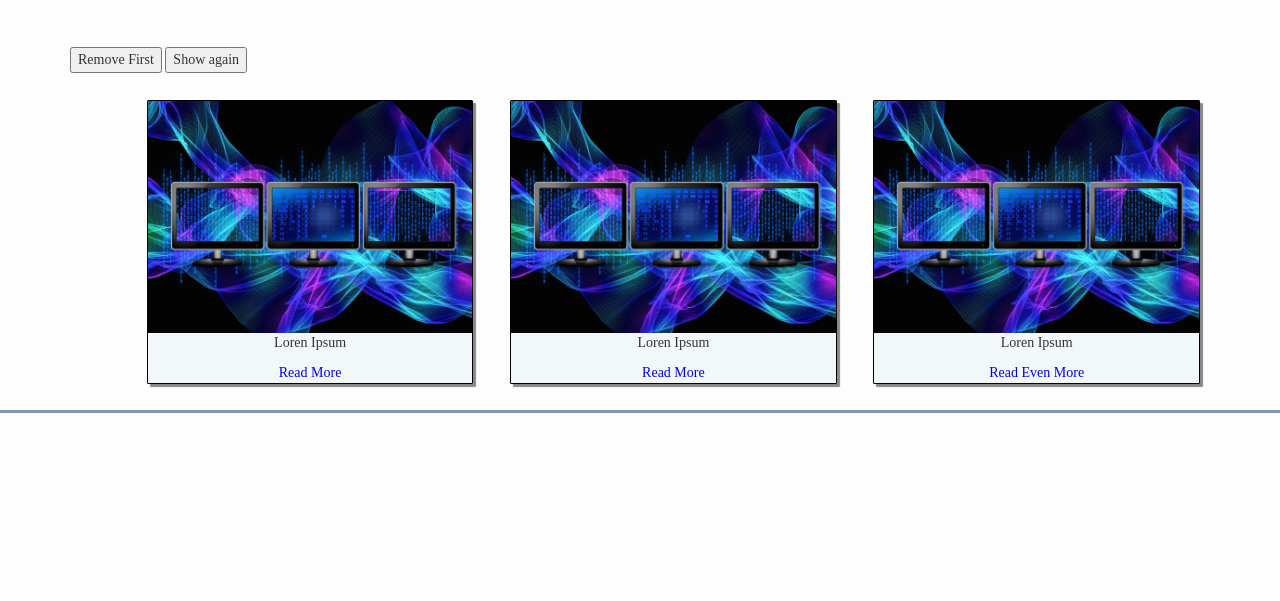
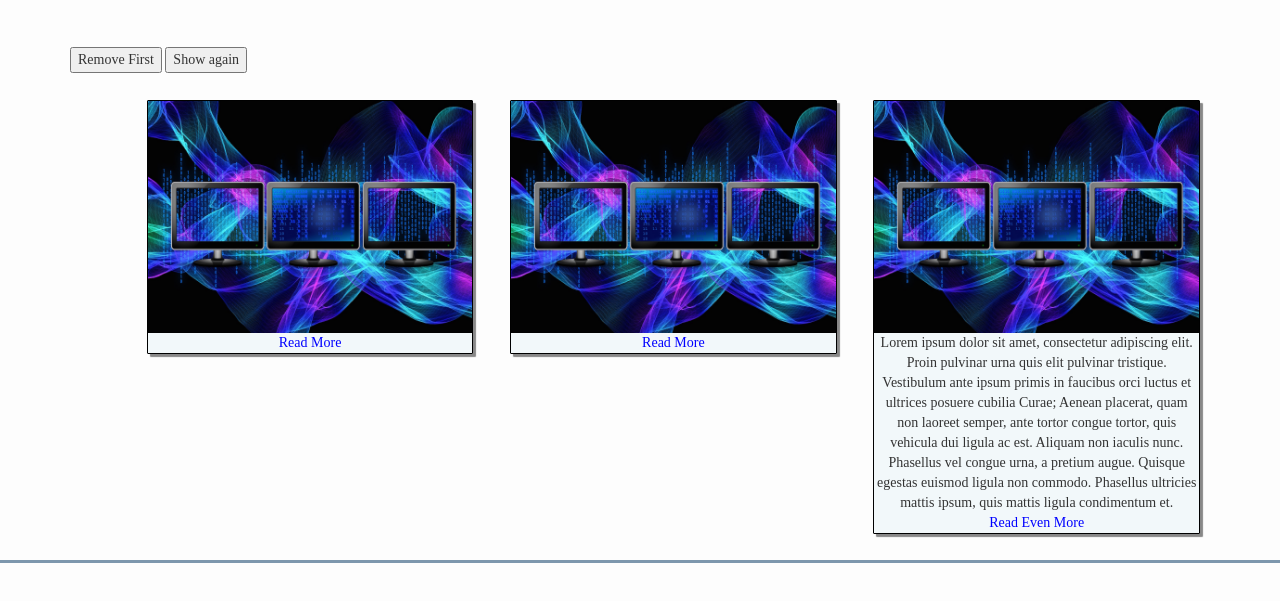
Before and after one commit to ChrisB55/Customization-Project, a plain HTML site: page index.html in a window 1280 px wide. Both pictures are taken after a click on the element "Read Even More". Shown: the part 53-654 px from the top of the page. Drawn offline with nearby package versions, Linux system fonts and the light colour scheme.

Commit message:
Add rollout functionality

```diff
--- a/css/main.css
+++ b/css/main.css
@@ -58,10 +58,24 @@ h2 {
     -ms-user-select:none;
 }
 
+
 .info_panel .info_panel_trigger:hover{
     color: red;
     text-decoration: underline;
 }
+
+.info_panel .info_panel_trigger::before{
+    padding-right: 5px;
+
+}
+
+.info_panel .info_panel_content_container {
+    overflow: hidden;
+}
+info_panel .info_panel_content{
+    padding: 5px 0;
+}
+
 
 
 .row-skills {
--- a/index.html
+++ b/index.html
@@ -55,7 +55,7 @@
                 <img class="img-responsive" src="images/binCode.jpg" alt="">
             </a>
             <div class="info_panel" data-link-text="Read Even More">
-                <p> Loren Ipsum </p>
+                <p> Lorem ipsum dolor sit amet, consectetur adipiscing elit. Proin pulvinar urna quis elit pulvinar tristique. Vestibulum ante ipsum primis in faucibus orci luctus et ultrices posuere cubilia Curae; Aenean placerat, quam non laoreet semper, ante tortor congue tortor, quis vehicula dui ligula ac est. Aliquam non iaculis nunc. Phasellus vel congue urna, a pretium augue. Quisque egestas euismod ligula non commodo. Phasellus ultricies mattis ipsum, quis mattis ligula condimentum et.</p>
             </div>
             </div>
         </div>
--- a/js/app.js
+++ b/js/app.js
@@ -1,3 +1,4 @@
+// Simple remove item functionality.
 $(function() {
             $("#fadeOut").click(function() {
                 $("#project1").fadeOut("normal");
@@ -12,22 +13,46 @@ $(document).ready(function(){
     panel_go();
 }
 );
-
+// This function creates html architecture for dropdown windows.
 function panel_go() {
 
     $('.info_panel').each(function(){
 
         var link_text = $(this).attr('data-link-text');
-        var content = $(this).html();
+        var info = $(this).html();
 
-        $(this).html('<div class="info_panel_content_container"> <div class="info_panel_content">'+content+'</div></div>');
+        $(this).html('<div class="info_panel_content_container" style="height:0px;"> <div class="info_panel_content">'+info+'</div></div>');
 
 
         $(this).append('<div class="info_panel_trigger">' + link_text+'</div>');
 
     });
+
+    rollout_panels();
 }
+// This function allow each panel to roll down and return.
+function rollout_panels() {
+    $('.info_panel .info_panel_trigger').on('click', function() {
+        var new_height = null;
 
+        var rollout_panel= $(this).closest('.info_panel');
+        var rollout_info = rollout_panel.find('.info_panel_content_container');
+
+        rollout_panel.toggleClass('open');
+
+        if( rollout_panel.hasClass('open') ){
+            new_height = rollout_panel.find('.info_panel_content').outerHeight(true);
+        }
+        else {
+            new_height = 0;
+        }
+
+        rollout_info.animate({
+            'height':new_height+'px'
+        }, 500);
+
+    });
+}
     /*$(".col-4-projects").hover(function() {
         $("#project1").animate({
             width: "500px",
```
